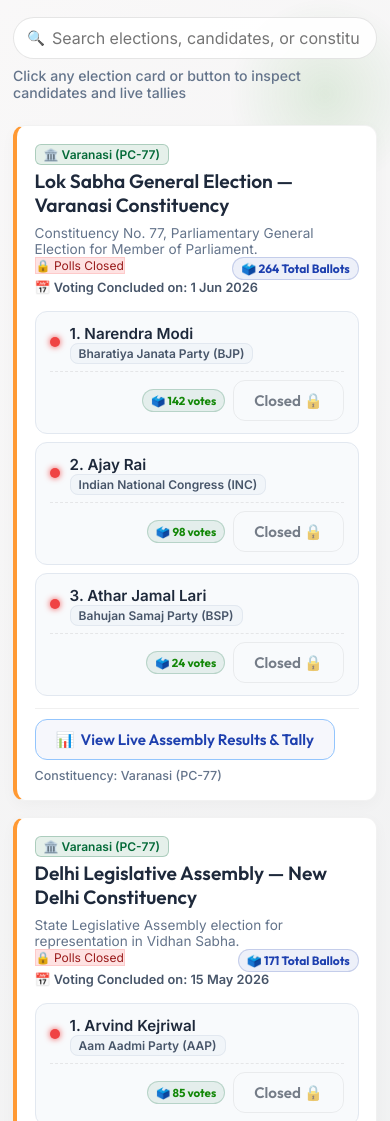
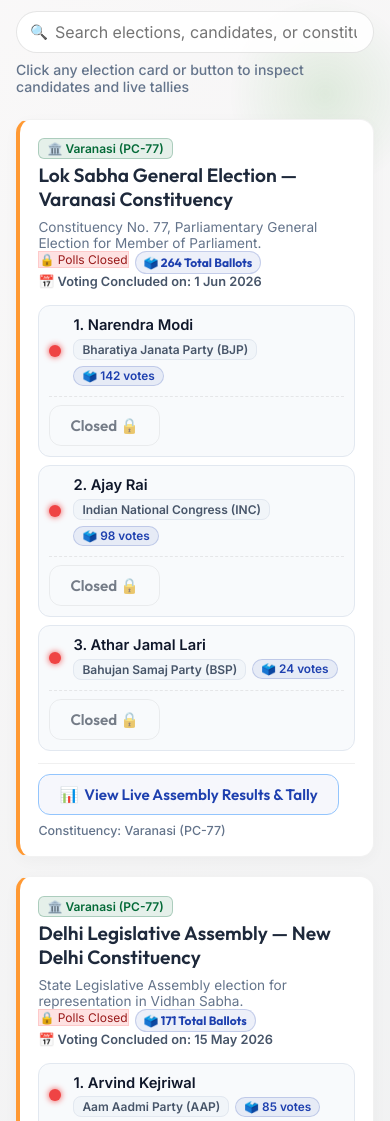
Before and after one commit to SOUVIKSB1/DIGI-VOTER, a plain HTML site: page Frontend/index.html in a window 390 px wide. Shown: the part 730-1851 px from the top of the page. Drawn offline with Linux system fonts and the light colour scheme; no server answers.

Commit message:
style: fix candidate item flex layout, prevent badge overlapping, and enhance mobile/desktop spacing and padding

```diff
--- a/Frontend/script.js
+++ b/Frontend/script.js
@@ -1649,19 +1649,19 @@ function renderElectionCard(eid, e, showViewButton = false) {
 
             html += `
                 <div class="candidate-item">
-                    <div style="display:flex; align-items:center; gap:10px; flex:1; min-width:0;">
-                        <span class="${lampClass}" id="lamp-${eid}-${cid}" title="EVM Status Indicator"></span>
+                    <div class="candidate-main-col">
+                        <div class="candidate-lamp-col">
+                            <span class="${lampClass}" id="lamp-${eid}-${cid}" title="EVM Status Indicator"></span>
+                        </div>
                         <div class="candidate-info">
-                            <span class="candidate-name">
-                                ${idx + 1}. ${c.name}
-                            </span>
-                            <div class="candidate-party">
+                            <div class="candidate-name-text">${idx + 1}. ${c.name}</div>
+                            <div class="candidate-meta-row">
                                 <span class="party-tag">${party}</span>
+                                <span class="candidate-vote-tag" id="count-${eid}-${cid}">🗳️ ${cVotes} votes</span>
                             </div>
                         </div>
                     </div>
-                    <div style="display:flex; align-items:center; gap:8px;">
-                        <span class="vote-count-pill" id="count-${eid}-${cid}" title="Verified Votes">🗳️ ${cVotes} votes</span>
+                    <div class="candidate-action-col">
                         ${actionButtonHtml}
                     </div>
                 </div>
--- a/Frontend/style.css
+++ b/Frontend/style.css
@@ -626,8 +626,8 @@
         align-items: center;
         padding: 12px 14px;
         background: #f8fafc;
-        border-radius: var(--radius-md);
-        border: 1px solid #e2e8f0;
+        border-radius: 12px;
+        border: 1.5px solid #e2e8f0;
         gap: 12px;
         transition: all 0.2s ease;
     }
@@ -635,9 +635,60 @@
         background: #f1f5f9;
         border-color: #cbd5e1;
     }
-    .candidate-info { display: flex; flex-direction: column; gap: 3px; flex: 1; min-width: 0; }
-    .candidate-name { font-weight: 600; color: var(--text-primary); display: flex; align-items: center; flex-wrap: wrap; gap: 6px; font-size: 0.95rem; }
-    .candidate-party { font-size: 0.8rem; color: var(--text-muted); }
+    .candidate-main-col {
+        display: flex;
+        align-items: center;
+        gap: 12px;
+        flex: 1;
+        min-width: 0;
+    }
+    .candidate-lamp-col {
+        display: flex;
+        align-items: center;
+        justify-content: center;
+        flex-shrink: 0;
+    }
+    .candidate-info {
+        display: flex;
+        flex-direction: column;
+        gap: 3px;
+        flex: 1;
+        min-width: 0;
+    }
+    .candidate-name-text {
+        font-weight: 700;
+        color: #0f172a;
+        font-size: 0.96rem;
+        line-height: 1.35;
+        word-break: break-word;
+        overflow-wrap: anywhere;
+    }
+    .candidate-meta-row {
+        display: flex;
+        align-items: center;
+        flex-wrap: wrap;
+        gap: 6px;
+    }
+    .candidate-vote-tag {
+        font-size: 0.74rem;
+        font-weight: 700;
+        padding: 2px 8px;
+        border-radius: 20px;
+        background: rgba(30, 64, 175, 0.08);
+        color: #1e40af;
+        border: 1px solid rgba(30, 64, 175, 0.2);
+        display: inline-flex;
+        align-items: center;
+        gap: 3px;
+        white-space: nowrap;
+    }
+    .candidate-action-col {
+        display: flex;
+        align-items: center;
+        justify-content: flex-end;
+        flex-shrink: 0;
+        gap: 6px;
+    }
 
     .vote-count-pill {
         display: inline-flex;
@@ -647,11 +698,11 @@
         background: rgba(4, 106, 56, 0.08);
         color: var(--deepgreen);
         font-family: var(--font-heading);
-        font-size: 0.8rem;
+        font-size: 0.78rem;
         font-weight: 700;
         border-radius: var(--radius-pill);
         border: 1px solid rgba(4, 106, 56, 0.2);
-        margin-left: auto;
+        flex-shrink: 0;
     }
 
     /* Indian EVM Blue Voting Button & Lamp */
@@ -659,35 +710,35 @@
         display: inline-flex;
         align-items: center;
         justify-content: center;
-        gap: 8px;
-        min-width: 96px;
-        min-height: 42px;
-        padding: 8px 16px;
+        gap: 6px;
+        min-width: 92px;
+        height: 38px;
+        padding: 6px 14px;
         border-radius: var(--radius-pill);
         background: #1e40af; /* EVM Blue */
         color: #ffffff;
         font-family: var(--font-heading);
         font-weight: 700;
-        font-size: 0.85rem;
-        letter-spacing: 0.5px;
+        font-size: 0.84rem;
+        letter-spacing: 0.3px;
         border: none;
         cursor: pointer;
-        box-shadow: 0 3px 10px rgba(30, 64, 175, 0.3);
+        box-shadow: 0 3px 10px rgba(30, 64, 175, 0.25);
         transition: all 0.15s ease;
         flex-shrink: 0;
     }
     .btn-evm-vote:hover {
         background: #1d4ed8;
         transform: scale(1.02);
-        box-shadow: 0 5px 14px rgba(30, 64, 175, 0.4);
+        box-shadow: 0 5px 14px rgba(30, 64, 175, 0.35);
     }
     .btn-evm-vote:active {
         transform: scale(0.96);
     }
 
     .evm-lamp {
-        width: 10px;
-        height: 10px;
+        width: 12px;
+        height: 12px;
         border-radius: 50%;
         background: #ef4444; /* Ready Red */
         box-shadow: 0 0 6px #ef4444;
@@ -706,15 +757,16 @@
         box-shadow: none !important;
         cursor: default !important;
         transform: none !important;
+        min-width: 92px;
     }
 
     .election-id-admin {
-        font-size: 0.78rem;
+        font-size: 0.75rem;
         color: var(--text-muted);
         margin-bottom: 8px;
         word-break: break-all;
         background: #f1f5f9;
-        padding: 3px 8px;
+        padding: 4px 8px;
         border-radius: var(--radius-sm);
         display: inline-block;
     }
@@ -723,9 +775,11 @@
         display: flex;
         flex-wrap: wrap;
         gap: 8px;
-        margin-bottom: 16px;
-        padding-bottom: 12px;
-        border-bottom: 1px solid rgba(0,0,0,0.05);
+        margin-bottom: 14px;
+        padding: 10px;
+        background: #f8fafc;
+        border-radius: 10px;
+        border: 1px solid #e2e8f0;
     }
 
    /* ======================================================
@@ -1676,3 +1730,74 @@
         70% { transform: scale(1.15) rotate(8deg); opacity: 1; }
         100% { transform: scale(1) rotate(0); opacity: 1; }
     }
+
+    /* ======================================================
+       RESPONSIVE & MOBILE PADDING & SPACING PERFECTION
+       ====================================================== */
+    @media (max-width: 768px) {
+        .app-main {
+            padding: 0 1rem;
+            margin: 1.2rem auto;
+        }
+        .elections-grid {
+            grid-template-columns: 1fr;
+            gap: 1.2rem;
+        }
+        .election-card {
+            padding: 1.15rem;
+            border-radius: 14px;
+        }
+        .candidate-item {
+            padding: 10px 12px;
+            gap: 10px;
+        }
+        .candidate-name-text {
+            font-size: 0.92rem;
+        }
+        .btn-evm-vote {
+            min-width: 86px;
+            height: 36px;
+            padding: 5px 12px;
+            font-size: 0.8rem;
+        }
+        .official-portal-box {
+            margin: 1rem;
+            max-height: 90vh;
+            overflow-y: auto;
+        }
+        .official-modal-header {
+            padding: 14px 16px;
+        }
+        .official-evm-unit {
+            padding: 1.2rem;
+            margin: 1rem;
+        }
+    }
+
+    @media (max-width: 480px) {
+        .nav-container {
+            padding: 0.5rem 0.8rem;
+        }
+        .hero-banner {
+            padding: 1.2rem 1rem;
+        }
+        .hero-banner h2 {
+            font-size: 1.4rem;
+        }
+        .glass-auth-card {
+            padding: 1rem;
+        }
+        .voter-status-header {
+            flex-direction: column;
+            align-items: flex-start;
+            gap: 10px;
+        }
+        .candidate-item {
+            padding: 10px 10px;
+        }
+        .btn-evm-vote {
+            min-width: 80px;
+            height: 35px;
+            font-size: 0.78rem;
+        }
+    }
```
